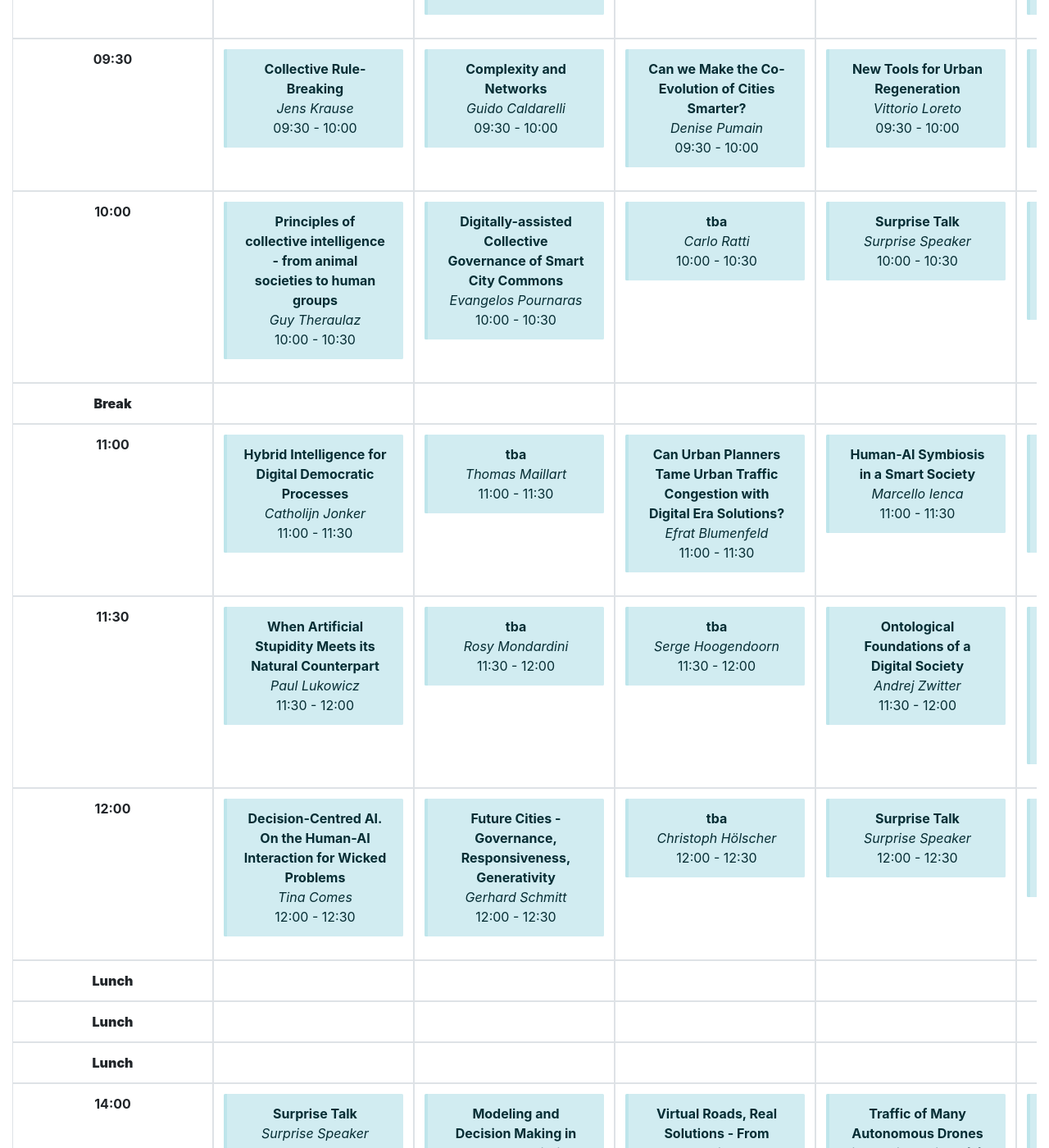
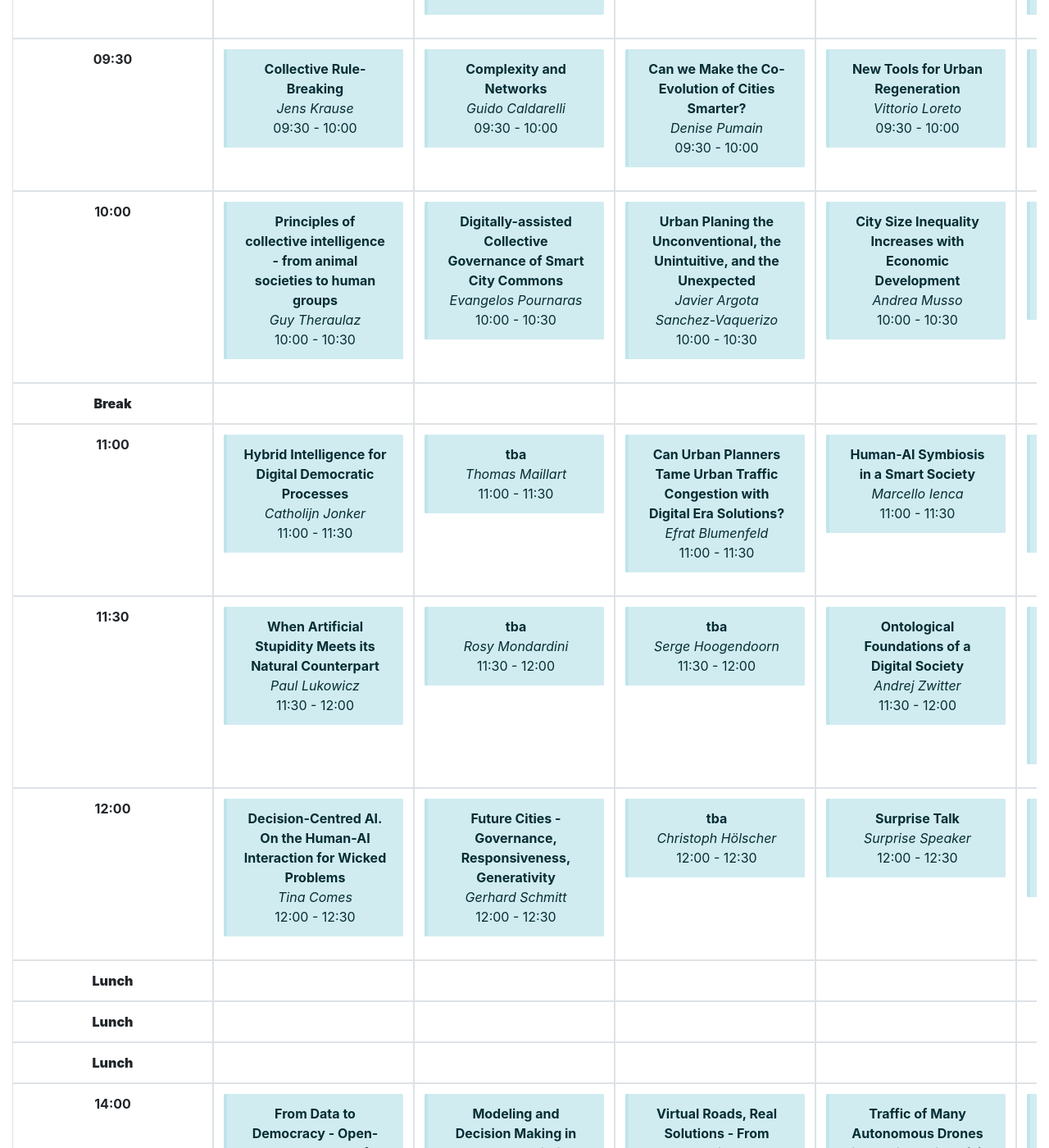
Before and after one commit to ethz-coss/ethz-coss.github.io, a Jekyll site: the page built from program/index.md, in a window 1280 px wide and 1400 px high, scrolled down 415 px. Shown: the whole window at 82% size. Built offline with Jekyll 4.4.1, drawn with Linux system fonts in a browser that asks for light colours; some of the changed text lies outside the part shown.

Commit message:
added team talks

```diff
--- a/_data/program.yml
+++ b/_data/program.yml
@@ -29,10 +29,10 @@ days:
         time_start: '12:00'
         time_end: '12:30'
         speaker: 'Tina Comes'
-      - name: Surprise Talk
+      - name: From Data to Democracy - Open-Source Pathways for Inclusive Urban Futures
         time_start: '14:00'
         time_end: '14:30'
-        speaker: 'Surprise Speaker'
+        speaker: 'Sachit Mahajan'
       - name: ML and Complexity
         time_start: '14:30'
         time_end: '15:00'
@@ -121,10 +121,10 @@ days:
         time_start: '09:30'
         time_end: '10:00'
         speaker: 'Denise Pumain'
-      - name: tbd - Carlo Ratti
+      - name: Urban Planing the Unconventional, the Unintuitive, and the Unexpected
         time_start: '10:00'
         time_end: '10:30'
-        speaker: 'Carlo Ratti'
+        speaker: 'Javier Argota Sanchez-Vaquerizo'
       - name: Can Urban Planners Tame Urban Traffic Congestion with Digital Era Solutions?
         time_start: '11:00'
         time_end: '11:30'
@@ -157,9 +157,13 @@ days:
         time_start: '16:30'
         time_end: '17:00'
         speaker: 'Thomas Chadefaux'
-      - name: Back to the Future
+      - name: Surprise Talk
         time_start: '17:00'
         time_end: '17:30'
+        speaker: 'Surprise Speaker'
+      - name: Back to the Future
+        time_start: '19:00'
+        time_end: '19:30'
         speaker: 'Dirk Helbing'
 - name: Thursday
   abbr: Thu
@@ -175,10 +179,10 @@ days:
         time_start: '09:30'
         time_end: '10:00'
         speaker: 'Vittorio Loreto'
-      - name: Surprise Talk
+      - name: City Size Inequality Increases with Economic Development
         time_start: '10:00'
         time_end: '10:30'
-        speaker: 'Surprise Speaker'
+        speaker: 'Andrea Musso'
       - name: Human-AI Symbiosis in a Smart Society
         time_start: '11:00'
         time_end: '11:30'
@@ -257,15 +261,15 @@ days:
         time_start: '15:00'
         time_end: '15.30'
         speaker: 'Doyne Farmer'
-      - name: Surprise Talk
+      - name: Realistic Residential Segregation and Opinion Polarization Dynamics
         time_start: '16:00'
         time_end: '16:30'
-        speaker: 'Surprise Speaker'
-      - name: Surprise Talk
+        speaker: 'Andreas Flache'
+      - name: Allowing Collective Intelligence at Massive Scale
         time_start: '16:30'
         time_end: '17:00'
-        speaker: 'Surprise Speaker'
-      - name: Realistic Residential Segregation and Opinion Polarization Dynamics
+        speaker: 'Dino Carpentras'
+      - name: tbd - Frank Schweitzer
         time_start: '17:00'
         time_end: '17:30'
-        speaker: 'Andreas Flache'
+        speaker: 'Frank Schweitzer'
--- /dev/null
+++ b/_talks/Andrea_Musso.md
@@ -0,0 +1,9 @@
+---
+name: City Size Inequality Increases with Economic Development
+speakers:
+  - Andrea Musso
+categories:
+  - Presentation
+---
+
+City Size Inequality Increases with Economic Development
--- /dev/null
+++ b/_talks/Javier_Argota Sanchez-Vaquerizo.md
@@ -0,0 +1,9 @@
+---
+name: Urban Planing the Unconventional, the Unintuitive, and the Unexpected
+speakers:
+  - Javier Argota Sanchez-Vaquerizo
+categories:
+  - Presentation
+---
+
+Urban Planing the Unconventional, the Unintuitive, and the Unexpected
--- a/generate_schedule_from_csv.py
+++ b/generate_schedule_from_csv.py
@@ -1,6 +1,6 @@
 import pandas as pd
 
-df = pd.read_csv("/Users/ccarissimo/ethz-coss.github.io/ScheduleSandbox_forWebsite_130125_v3.csv")
+df = pd.read_csv("/Users/ccarissimo/ethz-coss.github.io/ScheduleSandbox_forWebsite_130125_v4.csv")
 
 days = {1: "Monday", 2: "Tuesday", 3: "Wednesday", 4: "Thursday", 5: "Friday"}
 abbr = {1: "Mo", 2: "Tue", 3: "Wed", 4: "Thu", 5: "Fri"}
--- a/generate_speaker_profile_from_csv.py
+++ b/generate_speaker_profile_from_csv.py
@@ -1,6 +1,6 @@
 import pandas as pd
 
-df = pd.read_csv("/Users/ccarissimo/ethz-coss.github.io/February 2025 Participants - AllParticipants - 201224.csv")
+df = pd.read_csv("/Users/ccarissimo/ethz-coss.github.io/February 2025 Participants - AllParticipants - 130125.csv")
 confirmed_speakers = df.loc[df["Will attend?"]=="Yes"]
 
 # print(confirmed_speakers)
--- a/generate_talks_from_csv.py
+++ b/generate_talks_from_csv.py
@@ -1,6 +1,6 @@
 import pandas as pd
 
-df = pd.read_csv("/Users/ccarissimo/ethz-coss.github.io/ScheduleSandbox_forWebsite_130125_v3.csv")
+df = pd.read_csv("/Users/ccarissimo/ethz-coss.github.io/ScheduleSandbox_forWebsite_130125_v4.csv")
 print(df)
 import glob
 
```
Also changed, not shown: _speakers/Viktoria_Spaiser Mann.md (added, +5 -0 lines), _talks/Dino_Carpentras.md (added, +9 -0 lines), _talks/Frank_Schweitzer.md (added, +9 -0 lines), _talks/Sachit_Mahajan.md (added, +9 -0 lines).
